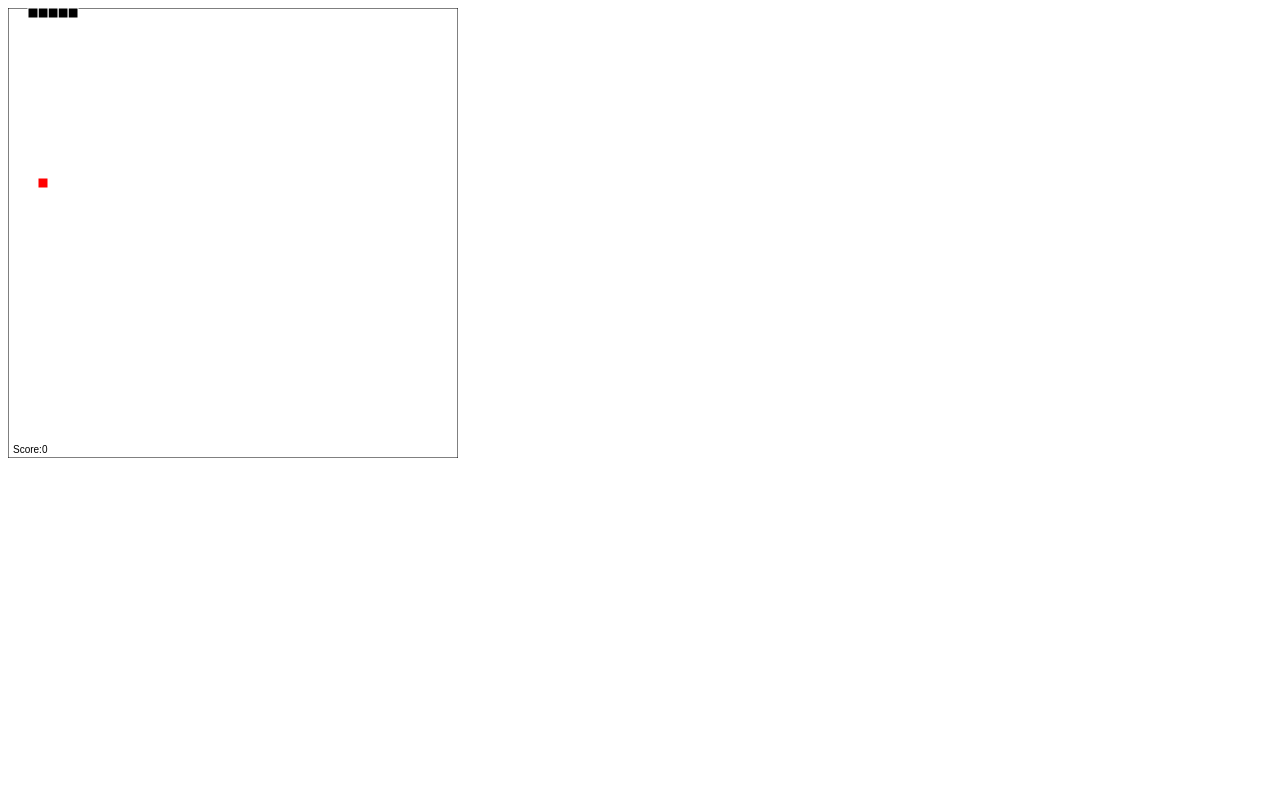
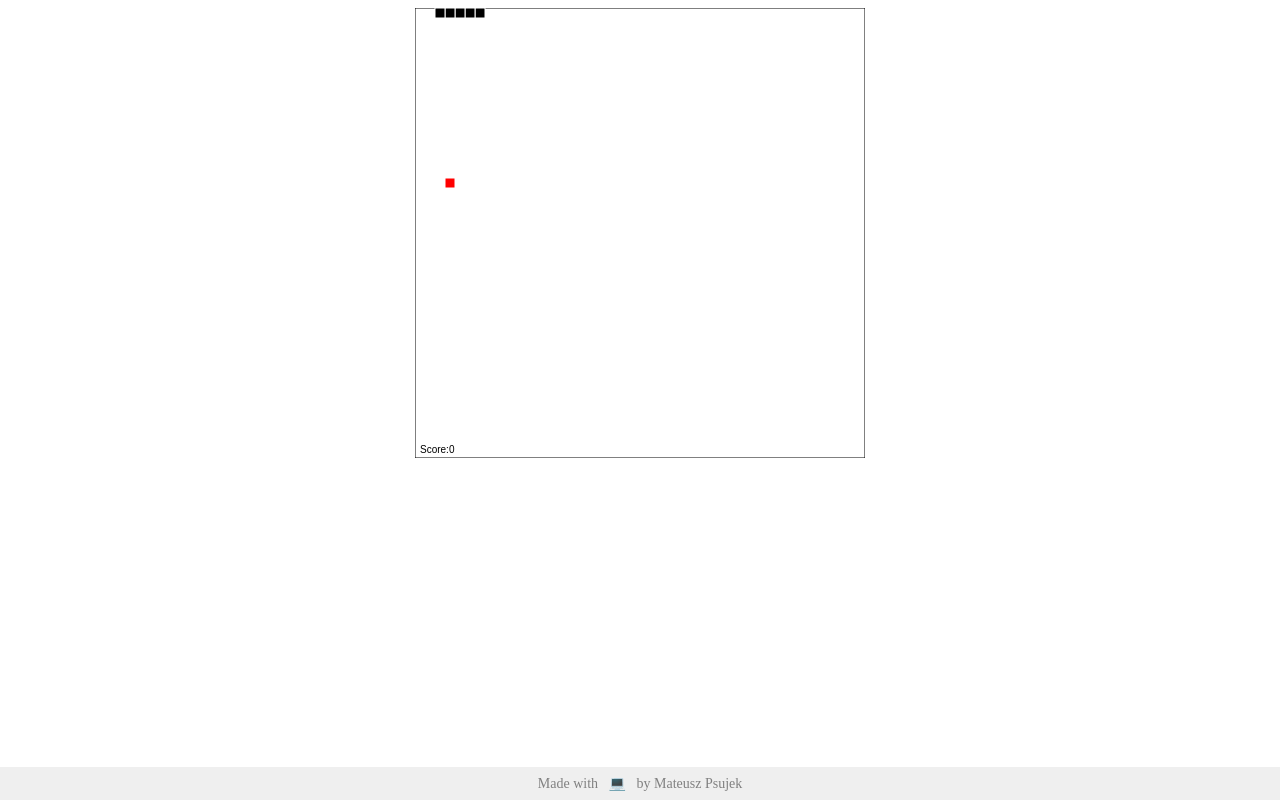
Before and after one commit to mpsujek/Snake, a plain HTML site: page index.html in a window 1280 px wide. Drawn offline with nearby package versions, Linux system fonts and the light colour scheme.

Commit message:
Footer and margin update

```diff
--- a/index.html
+++ b/index.html
@@ -6,9 +6,16 @@
 </head>
 
 <body>
-    <canvas id="canvas" width="450" height="450"></canvas>
+    <canvas id="canvas" width="450" height="450" style="margin:0 auto; display:block"></canvas>
 <script src="https://ajax.googleapis.com/ajax/libs/jquery/3.2.1/jquery.min.js"></script>
 <script src="game.js"></script>
+<footer>
+  <div style="font-size: 14px;color: grey; position: absolute; right: 0; bottom: 0; left: 0; padding: 0.5rem;  background-color: #efefef; text-align: center; ">
+    <a style="  text-decoration: none; color: grey;" href="https://github.com/mpsujek">
+      Made with &nbsp; 	&#128187; &nbsp; by Mateusz Psujek
+    </a>
+  </div>
+</footer>
 </body>
 
 </html>
```
